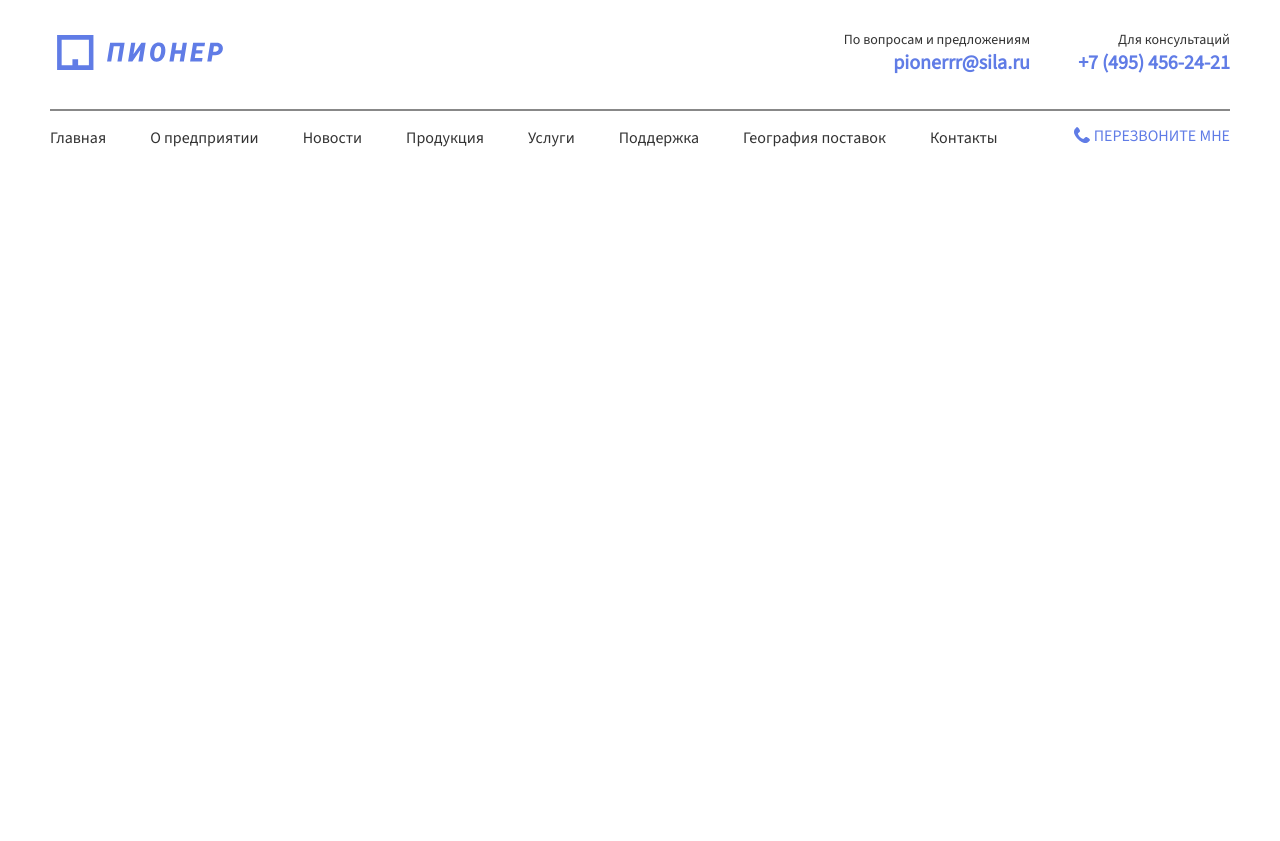
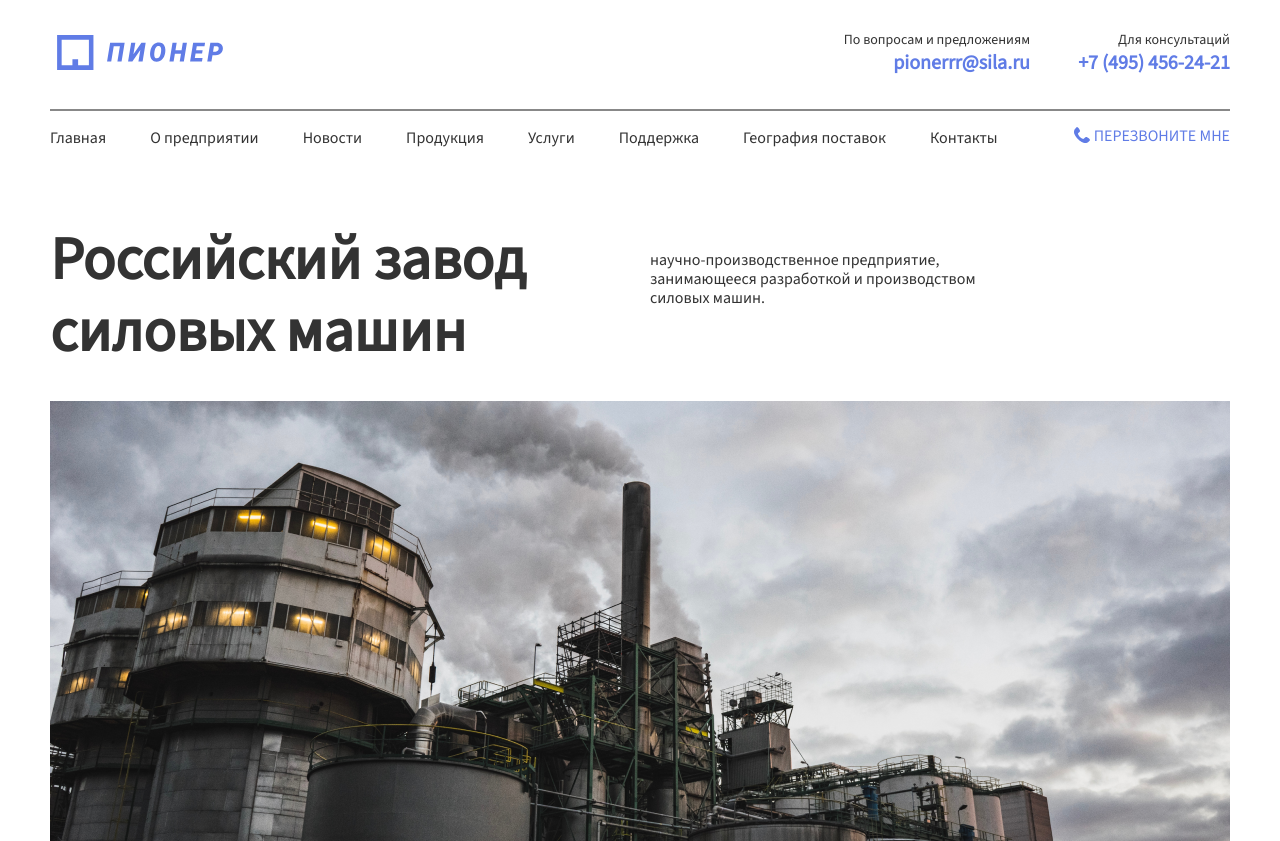
Before and after one commit to Vorondanil54/Pioner, a plain HTML site: page index.html in a window 1280 px wide. Before the commit the page ends 800 px from the top, so only its background shows below. Drawn offline with Linux system fonts and the light colour scheme.

Commit message:
Finished hero section

```diff
--- a/index.css
+++ b/index.css
@@ -118,7 +118,42 @@ body {
 
 /* Hero Section */
 
+.hero-section {
+    height: 616px;
+    margin-top: 80px;
+}
 
+.hero-section-text {
+    height: 176px;
+
+    display: flex;
+    gap: 20px;
+}
+
+.hero-section-text h1 {
+    width: 580px;
+
+    font-size: 60px;
+    font-weight: bold;
+    line-height: 120%;
+
+    color: var(--color-dark);
+}
+
+.hero-section-text p {
+    width: 379px;
+    padding-top: 26px;
+
+    font-size: 16px;
+    line-height: 120%;
+
+    color: var(--color-dark);
+}
+
+.hero-image {
+    width: 100%;
+    height: 440px;
+}
 
 /* About Section */
 
--- a/index.html
+++ b/index.html
@@ -64,7 +64,15 @@
     </header>
 
     <main>
-        <section></section>
+        <section class="hero-section">
+            <div class="hero-section-text">
+                <h1>Российский завод силовых машин</h1>
+                <p>научно-производственное предприятие,
+                занимающееся разработкой и производством силовых машин.</p>
+            </div>
+            <img src="/assets/MainHero.png" class="hero-image" alt="Фотография завода">
+        </section>
+
         <section></section>
         <section></section>
         <section></section>
```
